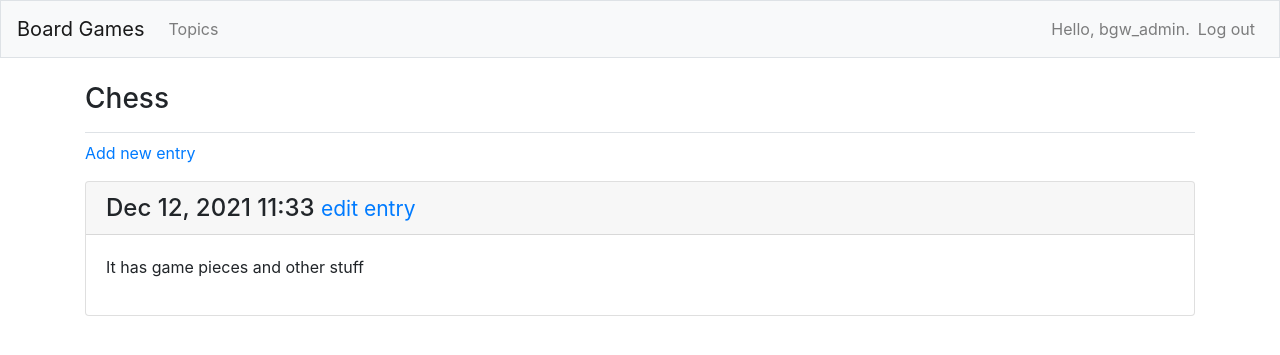
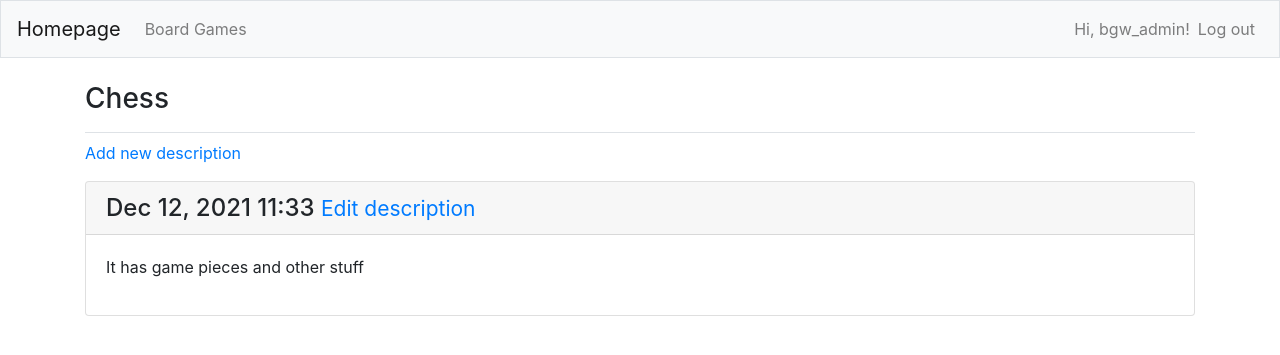
Before and after one commit to SirBearington/Boargame_website, a Django app: page /topics/1/ in a window 1280 px wide. Shown: the top 355 px of the page. Run offline with Django 4.2, Linux system fonts and the light colour scheme; a user stored in the database is signed in; data comes from the database, SQL or seed files in the repository; both versions use the stored data as it was after the commit; some libraries are stand-ins or nearby versions.

Commit message:
changed titles for website

```diff
--- a/boardgame_app/templates/boardgame_app/base.html
+++ b/boardgame_app/templates/boardgame_app/base.html
@@ -6,7 +6,7 @@
     <meta charset="utf-8">
     <meta name="viewport" content="width=device-width, initial-scale=1,
       shrink-to-fit=no">
-   <title>Board Game</title>
+   <title>Homepage</title>
 
    {% bootstrap_css %}
    {% bootstrap_javascript jquery='full' %}
@@ -16,7 +16,7 @@
   <nav class="navbar navbar-expand-md navbar-light bg-light mb-4 border">
 
     <a class="navbar-brand" href="{% url 'boardgame_app:index'%}">
-    Board Games</a>
+    Homepage</a>
 
       <button class="navbar-toggler" type="button" data-toggle="collapse"
     data-target="#navbarCollapse" aria-controls="navbarCollapse"
@@ -25,12 +25,12 @@
     <div class="collapse navbar-collapse" id="navbarCollapse">
         <ul class="navbar-nav mr-auto">
             <li class="nav-item">
-            <a class="nav-link" href="{% url 'boardgame_app:topics'%}">Topics</a></li>
+            <a class="nav-link" href="{% url 'boardgame_app:topics'%}">Board Games</a></li>
         </ul>
         <ul class="navbar-nav ml-auto">
             {% if user.is_authenticated %}
             <li class="nav-item">
-              <span class="navbar-text"}">Hello, {{ user.username }}.</span>
+              <span class="navbar-text"}>Hi, {{ user.username }}!</span>
             </li>
             <li class="nav-item">
               <a class="nav-link" href="{% url 'users:logout' %}">Log out</a>
--- a/boardgame_app/templates/boardgame_app/topic.html
+++ b/boardgame_app/templates/boardgame_app/topic.html
@@ -5,7 +5,7 @@
 
     {% block content %}
     <p>
-        <a href="{% url 'boardgame_app:new_entry' topic.id %}">Add new entry</a>
+        <a href="{% url 'boardgame_app:new_entry' topic.id %}">Add new description</a>
     </p>
     {% for entry in entries %}
 
@@ -13,7 +13,7 @@
         <h4 class="card-header">
             {{ entry.date_added|date:'M d, Y H:i' }}
             <small><a href="{% url 'boardgame_app:edit_entry' entry.id %}">
-                edit entry</a></small>
+                Edit description</a></small>
         </h4>
 
         <div class="card-body">
```
Also changed, not shown: db.sqlite3.
